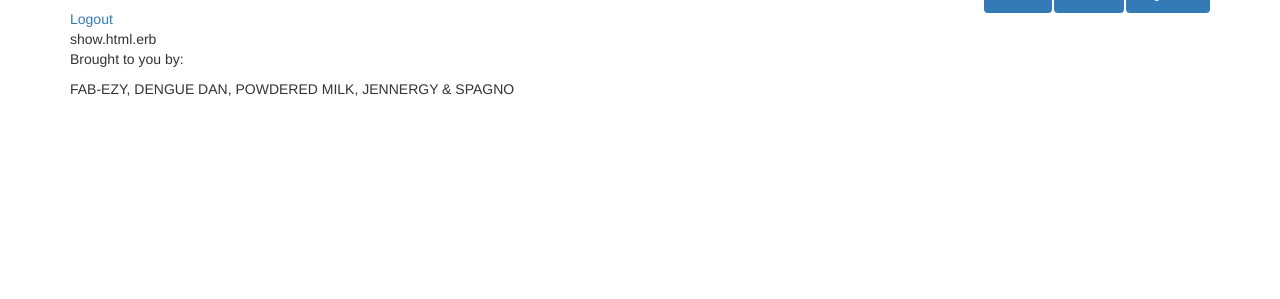
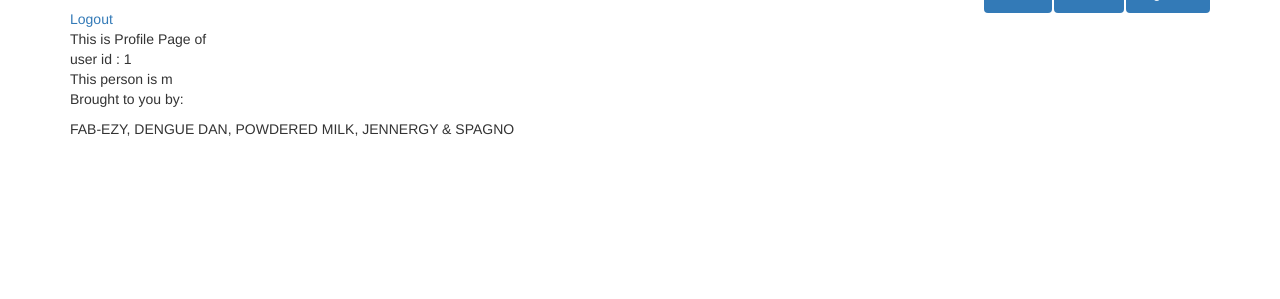
Before and after one commit to yuejn/goatleg, a Rails app: page /profiles/1 in a window 1280 px wide. Shown: the part 47-346 px from the top of the page. Run offline with Rails 7, Linux system fonts and the light colour scheme; the visitor is signed in with stand-in values (Sample User, id 1); data comes from the database, SQL or seed files in the repository; style sheets or scripts are compiled from the project's sources; some libraries are stand-ins or nearby versions.

Commit message:
add link to profile of s login user

```diff
--- a/app/views/layouts/application.html.erb
+++ b/app/views/layouts/application.html.erb
@@ -15,7 +15,8 @@
       <ul class="nav nav-pills pull-right">
         <li role="presentation" class="active"><a href="/">Home</a></li>
         <% if current_user %>
-          <li role="presentation" class="active"><a href="">Profile</a></li>
+          <% @user_profile =  Profile.find(User.find(current_user.id).profile.id) %>
+          <li role="presentation" class="active"><%= link_to Profile,profile_path(@user_profile) %></li>
           <li role="presentation" class="active"><%= link_to('Sign Out', destroy_user_session_path, :method => :delete) %></li>
         <% else %>
           <li role="presentation" class="active"><a href="/users/sign_in">Sign In</a></li>
--- a/app/views/profiles/show.html.erb
+++ b/app/views/profiles/show.html.erb
@@ -1 +1,4 @@
-show.html.erb
+This is Profile Page of <br>
+user id : <%= @profile.user.id %> <br>
+
+This person is <%= @profile.gender %>
```
